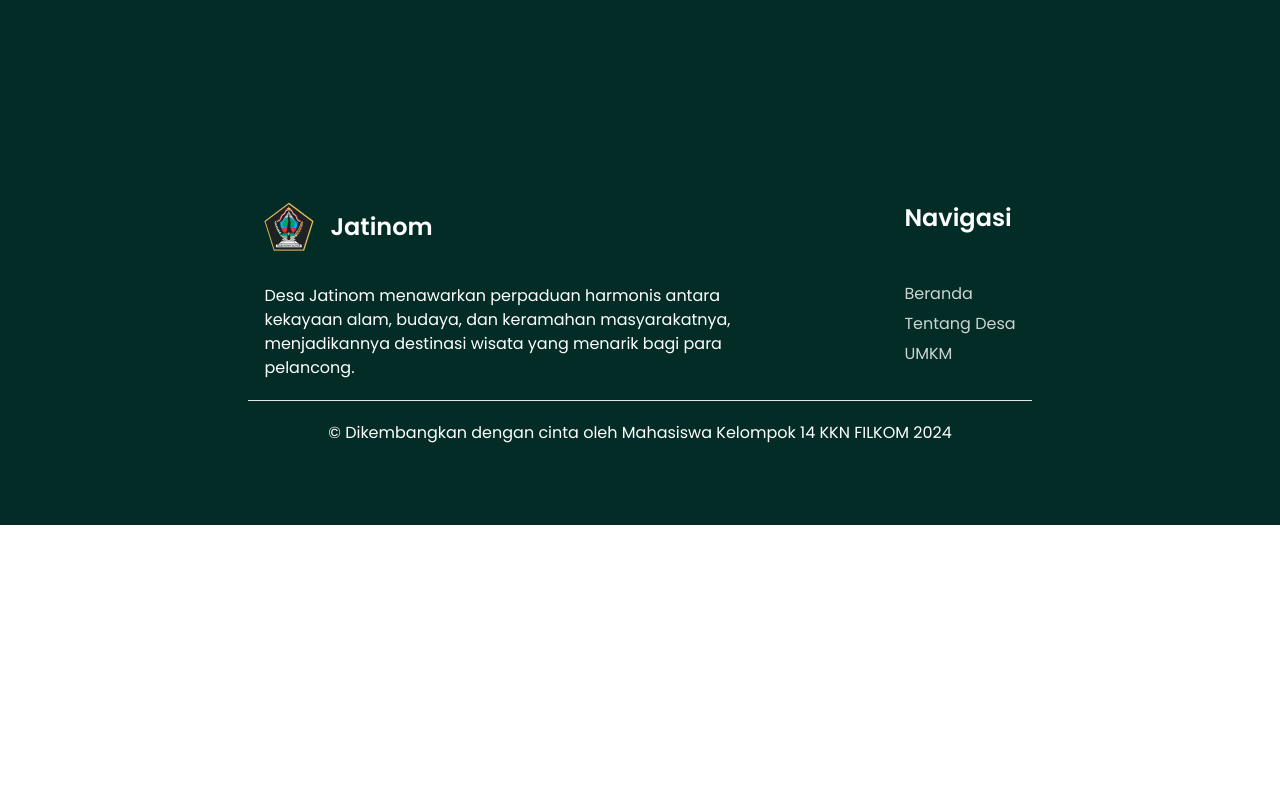
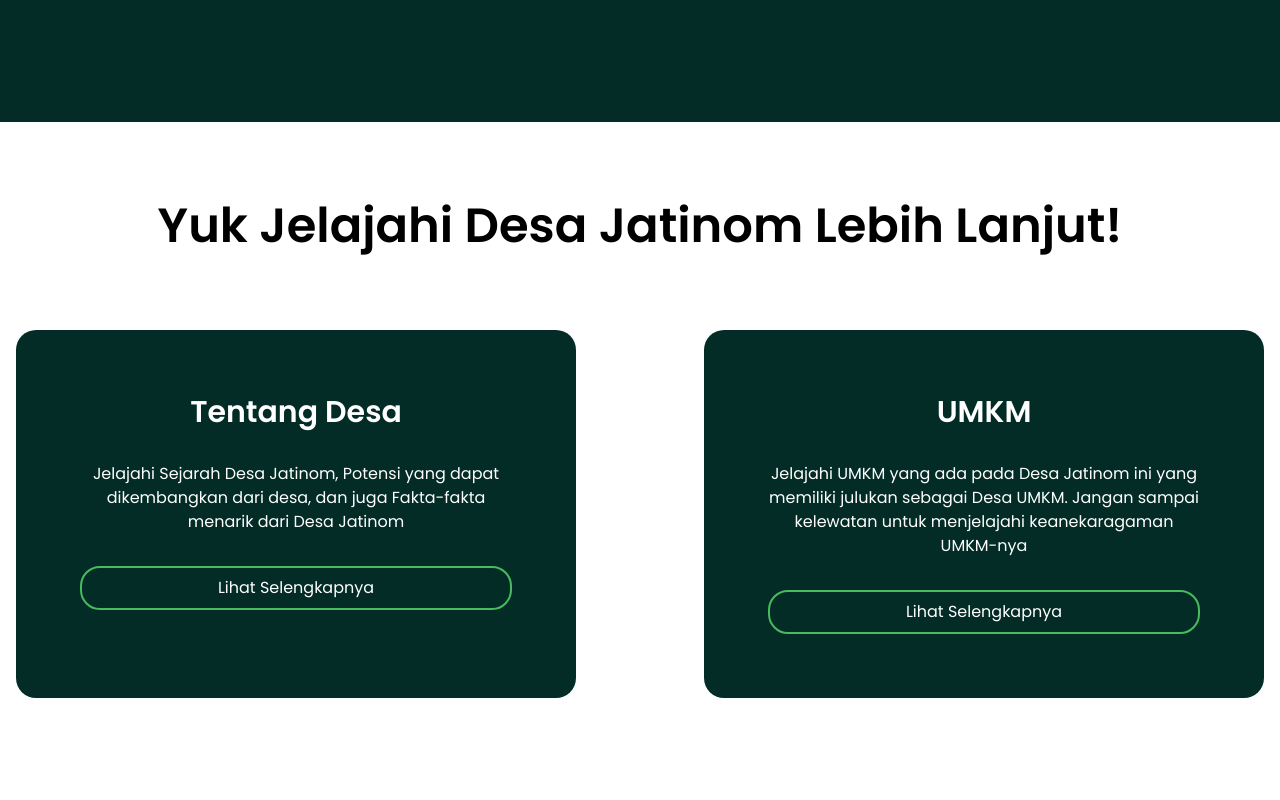
Before and after one commit to kenziehh/jatinom-village, a React (Vite) app: page / in a window 1280 px wide. Shown: the part 2440-3240 px from the top of the page. Before the commit the page ends 2965 px from the top, so only its background shows below. Built offline with nearby package versions, Linux system fonts and the light colour scheme.

Commit message:
feat: add Lihat Selengkapnya section

```diff
--- /dev/null
+++ b/src/components/card/SeeDetailCard.jsx
@@ -0,0 +1,21 @@
+import React from "react";
+import { Link } from "react-router-dom";
+
+const SeeDetailCard = ({ title, desc, linkTo }) => {
+  return (
+    <div className="px-8 md:px-16 py-8 md:py-16 rounded-[20px] bg-dark-green text-white flex flex-col gap-6 md:gap-8 cursor-pointer text-center">
+      <h4 className="text-xl md:text-3xl font-semibold ">{title}</h4>
+      <div className="flex flex-col gap-4 md:gap-8">
+        <p className="">{desc}</p>
+        <Link
+          to={linkTo}
+          className="items-stretch border-2 border-normal-green rounded-[20px] py-2 px-4 hover:bg-normal-green transition-all duration-1000"
+        >
+          Lihat Selengkapnya
+        </Link>
+      </div>
+    </div>
+  );
+};
+
+export default SeeDetailCard;
--- a/src/pages/Home/LihatSelengkapnya.jsx
+++ b/src/pages/Home/LihatSelengkapnya.jsx
@@ -1,11 +1,28 @@
-import React from 'react'
+import React from "react";
+import SeeDetailCard from "../../components/card/SeeDetailCard";
 
 const LihatSelengkapnya = () => {
   return (
-    <section>
+    <section className="bg-white min-h-screen container py-10 md:py-20">
+      <h2 className="font-semibold text-3xl md:text-5xl text-center ">
+        Yuk Jelajahi Desa Jatinom Lebih Lanjut!
+      </h2>
+      <div className="grid grid-cols-1 md:grid-cols-2 gap-6 lg:gap-16 xl:gap-32 justify-between items-stretch mt-10 md:mt-20">
+        <SeeDetailCard
+          title={"Tentang Desa"}
+          desc="Jelajahi Sejarah Desa Jatinom, Potensi yang dapat dikembangkan dari desa, dan juga Fakta-fakta menarik dari Desa Jatinom"
+          linkTo={"/tentang"}
+        />
+        <SeeDetailCard
+          title={"UMKM"}
+          desc={
+            "Jelajahi UMKM yang ada pada Desa Jatinom ini yang memiliki julukan sebagai Desa UMKM. Jangan sampai kelewatan untuk menjelajahi keanekaragaman UMKM-nya"
+          }
+          linkTo={"/umkm"}
+        />
+      </div>
+    </section>
+  );
+};
 
-    </section>
-  )
-}
-
-export default LihatSelengkapnya
+export default LihatSelengkapnya;
```
